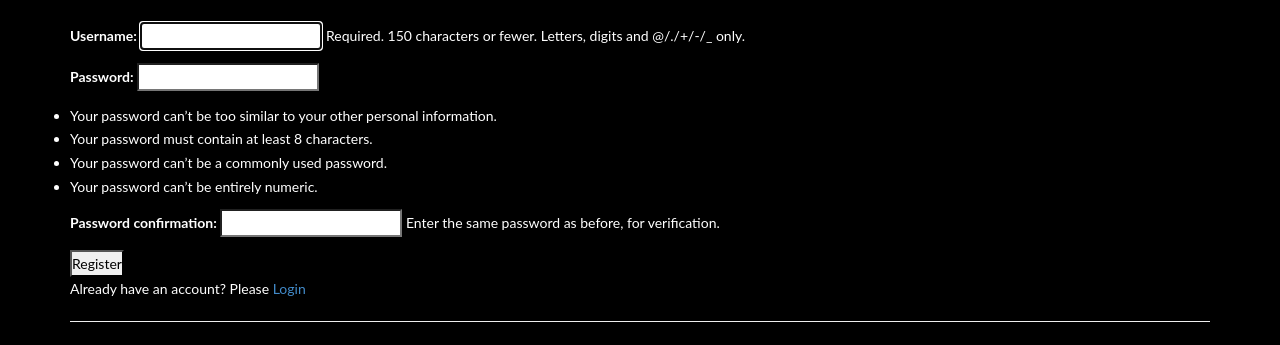
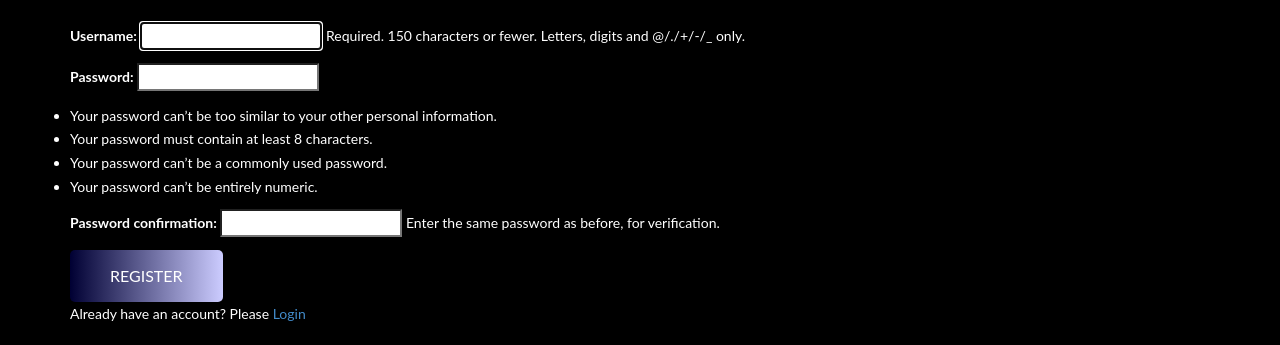
Before and after one commit to JMU-Information-Systems/pjs-hyperbot-main, a Django app: page /register/ in a window 1280 px wide. Shown: the part 58-403 px from the top of the page. Run offline with Django 3.2, Linux system fonts and the light colour scheme; some libraries are stand-ins or nearby versions.

Commit message:
Optische Anpassung Login und Registrierung

```diff
--- a/pjshyperbot/app/templates/app/register.html
+++ b/pjshyperbot/app/templates/app/register.html
@@ -360,7 +360,7 @@
         <form method='POST'>
             {% csrf_token %}
             {{ form.as_p }}
-            <button type='submit'>Register</button>
+            <button type='submit' class="btn btn--green">Register</button>
         </form>
         <p>Already have an account? Please <a href='/login'>Login</a></p>
     </div>
```
